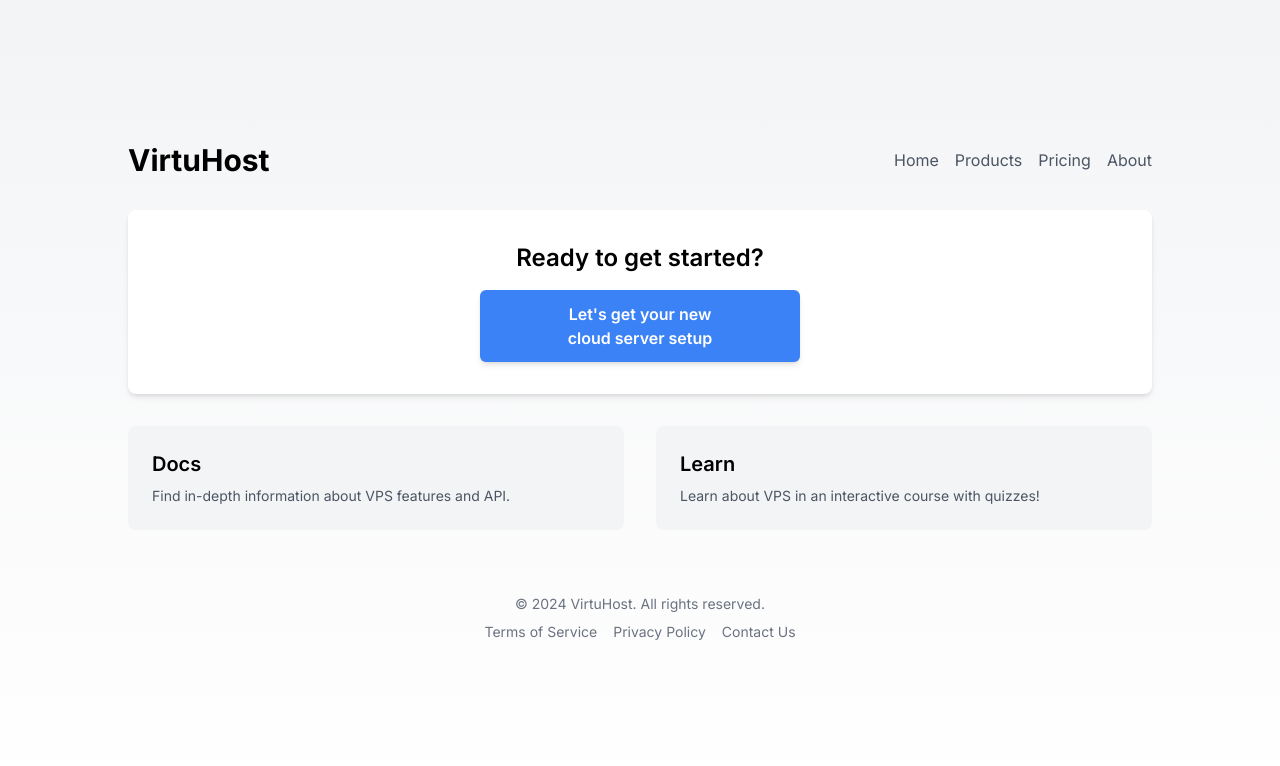
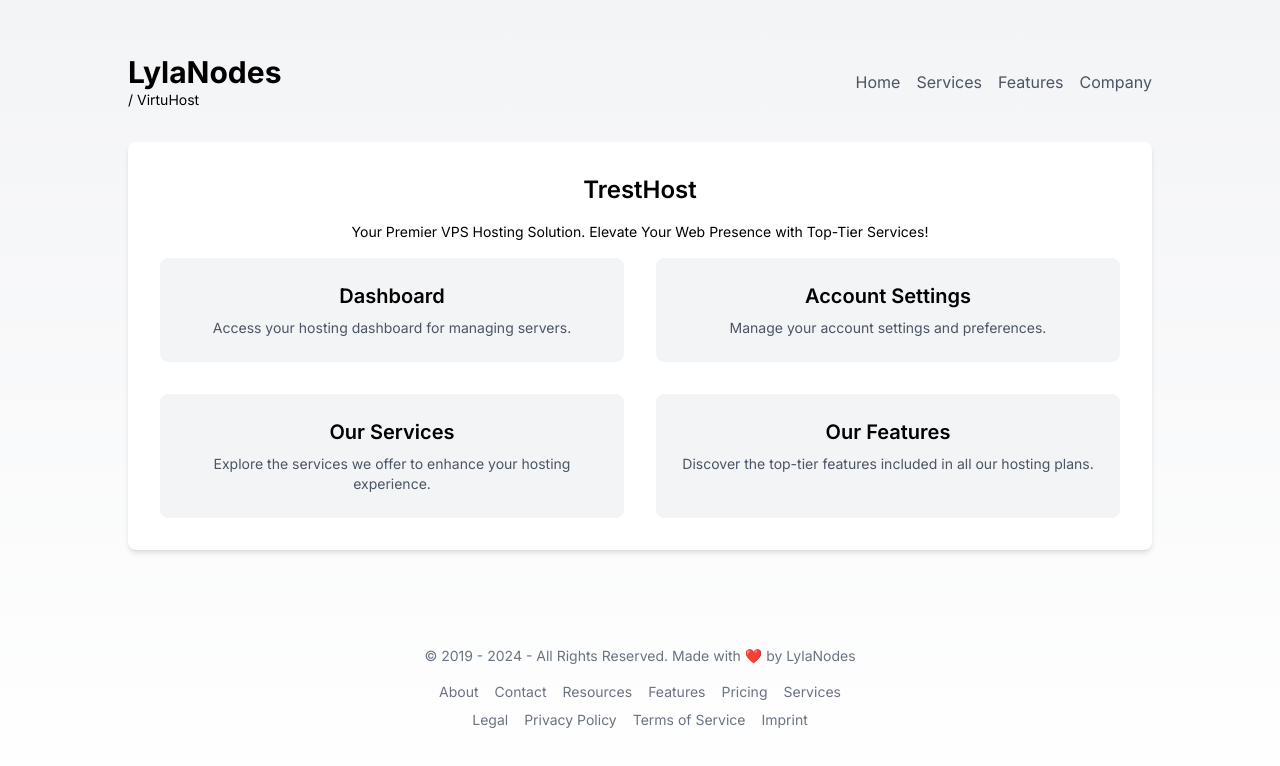
Before and after one commit to vekalmao/vpswebsite, a Next.js app: page / in a window 1280 px wide. Shown: the top 766 px of the page. Built offline with nearby package versions, Linux system fonts and the light colour scheme.

Commit message:
Update page.tsx

```diff
--- a/app/page.tsx
+++ b/app/page.tsx
@@ -3,47 +3,62 @@ import Image from 'next/image';
 export default function Home() {
   return (
     <main className="flex flex-col items-center justify-center min-h-screen p-10 bg-gradient-to-b from-gray-100 to-white dark:from-gray-800 dark:to-gray-900">
-      {/* Header with Navigation */}
+      {/* Header */}
       <header className="w-full max-w-5xl flex items-center justify-between mb-8">
-        <h1 className="text-3xl font-bold">VirtuHost</h1>
+        <div>
+          <h1 className="text-3xl font-bold">LylaNodes</h1>
+          <p className="text-sm">/ VirtuHost</p>
+        </div>
         <nav>
           <ul className="flex space-x-4">
             <li><a href="#" className="text-gray-600 hover:text-gray-900 dark:text-gray-400 dark:hover:text-white">Home</a></li>
-            <li><a href="#" className="text-gray-600 hover:text-gray-900 dark:text-gray-400 dark:hover:text-white">Products</a></li>
-            <li><a href="#" className="text-gray-600 hover:text-gray-900 dark:text-gray-400 dark:hover:text-white">Pricing</a></li>
-            <li><a href="#" className="text-gray-600 hover:text-gray-900 dark:text-gray-400 dark:hover:text-white">About</a></li>
+            <li><a href="#" className="text-gray-600 hover:text-gray-900 dark:text-gray-400 dark:hover:text-white">Services</a></li>
+            <li><a href="#" className="text-gray-600 hover:text-gray-900 dark:text-gray-400 dark:hover:text-white">Features</a></li>
+            <li><a href="#" className="text-gray-600 hover:text-gray-900 dark:text-gray-400 dark:hover:text-white">Company</a></li>
           </ul>
         </nav>
       </header>
 
-      {/* Create Cloud Button */}
+      {/* Main Content */}
       <section className="w-full max-w-5xl bg-white rounded-lg p-8 shadow-md mb-8 text-center">
-        <h2 className="text-2xl font-semibold mb-4">Ready to get started?</h2>
-        <a href="/dashboard/server/create" className="block w-full max-w-xs mx-auto bg-blue-500 hover:bg-blue-600 text-white font-semibold py-3 px-6 rounded-md shadow-md transition duration-300">
-          Let&apos;s get your new<br />cloud server setup
-        </a>
-      </section>
-
-      {/* Features Section */}
-      <section className="w-full max-w-5xl grid grid-cols-2 gap-8">
-        <a href="#" className="bg-gray-100 rounded-lg p-6 hover:bg-gray-200 transition duration-300">
-          <h3 className="text-xl font-semibold mb-2">Docs</h3>
-          <p className="text-sm text-gray-600">Find in-depth information about VPS features and API.</p>
-        </a>
-        <a href="#" className="bg-gray-100 rounded-lg p-6 hover:bg-gray-200 transition duration-300">
-          <h3 className="text-xl font-semibold mb-2">Learn</h3>
-          <p className="text-sm text-gray-600">Learn about VPS in an interactive course with quizzes!</p>
-        </a>
-        {/* Add more feature links */}
+        <h2 className="text-2xl font-semibold mb-4">TrestHost</h2>
+        <p className="text-sm mb-4">Your Premier VPS Hosting Solution. Elevate Your Web Presence with Top-Tier Services!</p>
+        <div className="grid grid-cols-2 gap-8">
+          <a href="#" className="bg-gray-100 rounded-lg p-6 hover:bg-gray-200 transition duration-300">
+            <h3 className="text-xl font-semibold mb-2">Dashboard</h3>
+            <p className="text-sm text-gray-600">Access your hosting dashboard for managing servers.</p>
+          </a>
+          <a href="#" className="bg-gray-100 rounded-lg p-6 hover:bg-gray-200 transition duration-300">
+            <h3 className="text-xl font-semibold mb-2">Account Settings</h3>
+            <p className="text-sm text-gray-600">Manage your account settings and preferences.</p>
+          </a>
+          <a href="#" className="bg-gray-100 rounded-lg p-6 hover:bg-gray-200 transition duration-300">
+            <h3 className="text-xl font-semibold mb-2">Our Services</h3>
+            <p className="text-sm text-gray-600">Explore the services we offer to enhance your hosting experience.</p>
+          </a>
+          <a href="#" className="bg-gray-100 rounded-lg p-6 hover:bg-gray-200 transition duration-300">
+            <h3 className="text-xl font-semibold mb-2">Our Features</h3>
+            <p className="text-sm text-gray-600">Discover the top-tier features included in all our hosting plans.</p>
+          </a>
+        </div>
       </section>
 
       {/* Footer */}
       <footer className="mt-16 mb-4 text-center text-gray-500 text-sm">
-        <p>&copy; 2024 VirtuHost. All rights reserved.</p>
+        <p>&copy; 2019 - 2024 - All Rights Reserved. Made with ❤️ by LylaNodes</p>
+        <div className="mt-4 flex justify-center space-x-4">
+          <a href="#" className="hover:text-gray-900 dark:hover:text-white">About</a>
+          <a href="#" className="hover:text-gray-900 dark:hover:text-white">Contact</a>
+          <a href="#" className="hover:text-gray-900 dark:hover:text-white">Resources</a>
+          <a href="#" className="hover:text-gray-900 dark:hover:text-white">Features</a>
+          <a href="#" className="hover:text-gray-900 dark:hover:text-white">Pricing</a>
+          <a href="#" className="hover:text-gray-900 dark:hover:text-white">Services</a>
+        </div>
         <div className="mt-2 flex justify-center space-x-4">
+          <a href="#" className="hover:text-gray-900 dark:hover:text-white">Legal</a>
+          <a href="#" className="hover:text-gray-900 dark:hover:text-white">Privacy Policy</a>
           <a href="#" className="hover:text-gray-900 dark:hover:text-white">Terms of Service</a>
-          <a href="#" className="hover:text-gray-900 dark:hover:text-white">Privacy Policy</a>
-          <a href="#" className="hover:text-gray-900 dark:hover:text-white">Contact Us</a>
+          <a href="#" className="hover:text-gray-900 dark:hover:text-white">Imprint</a>
         </div>
       </footer>
     </main>
```
